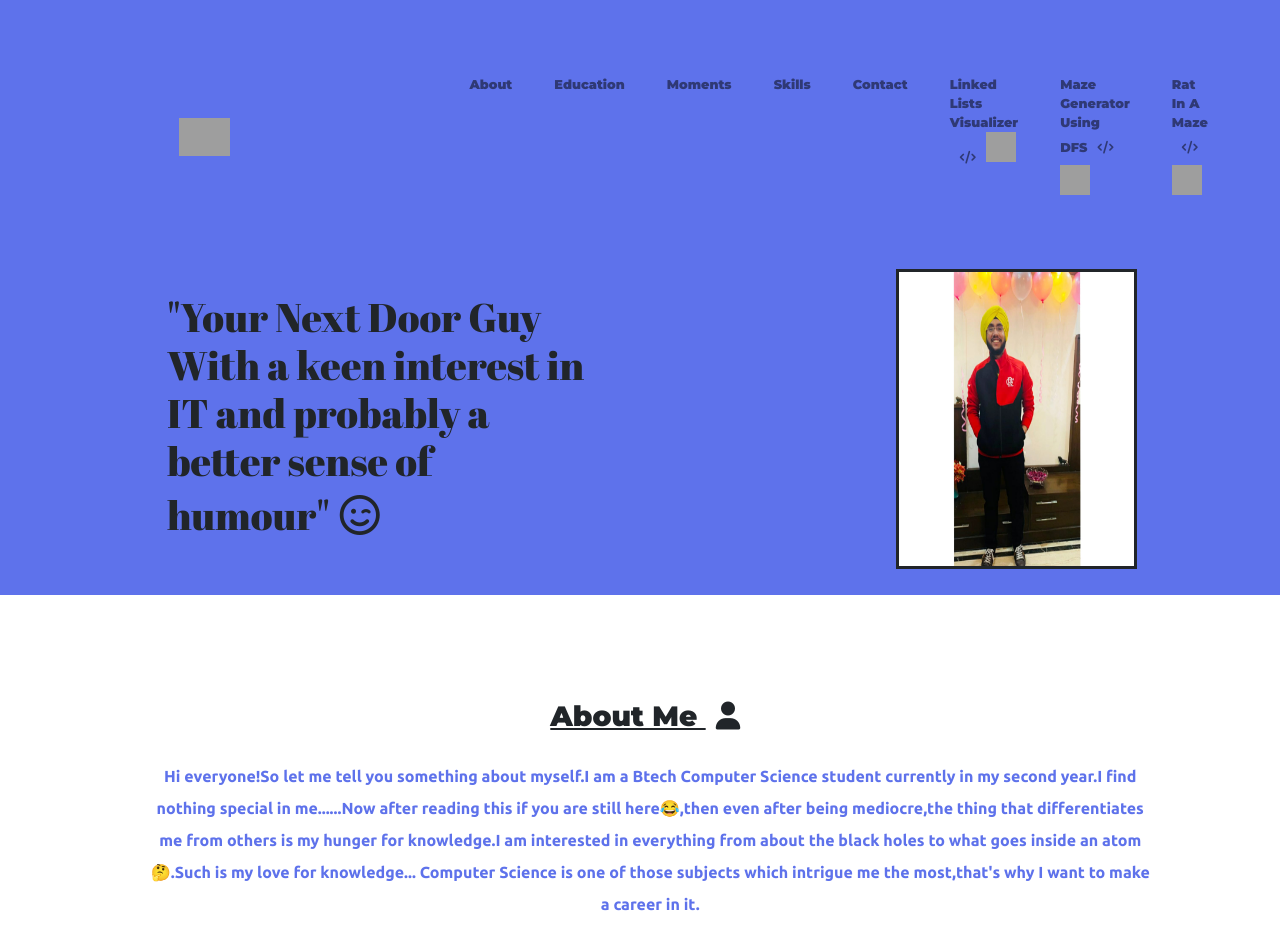
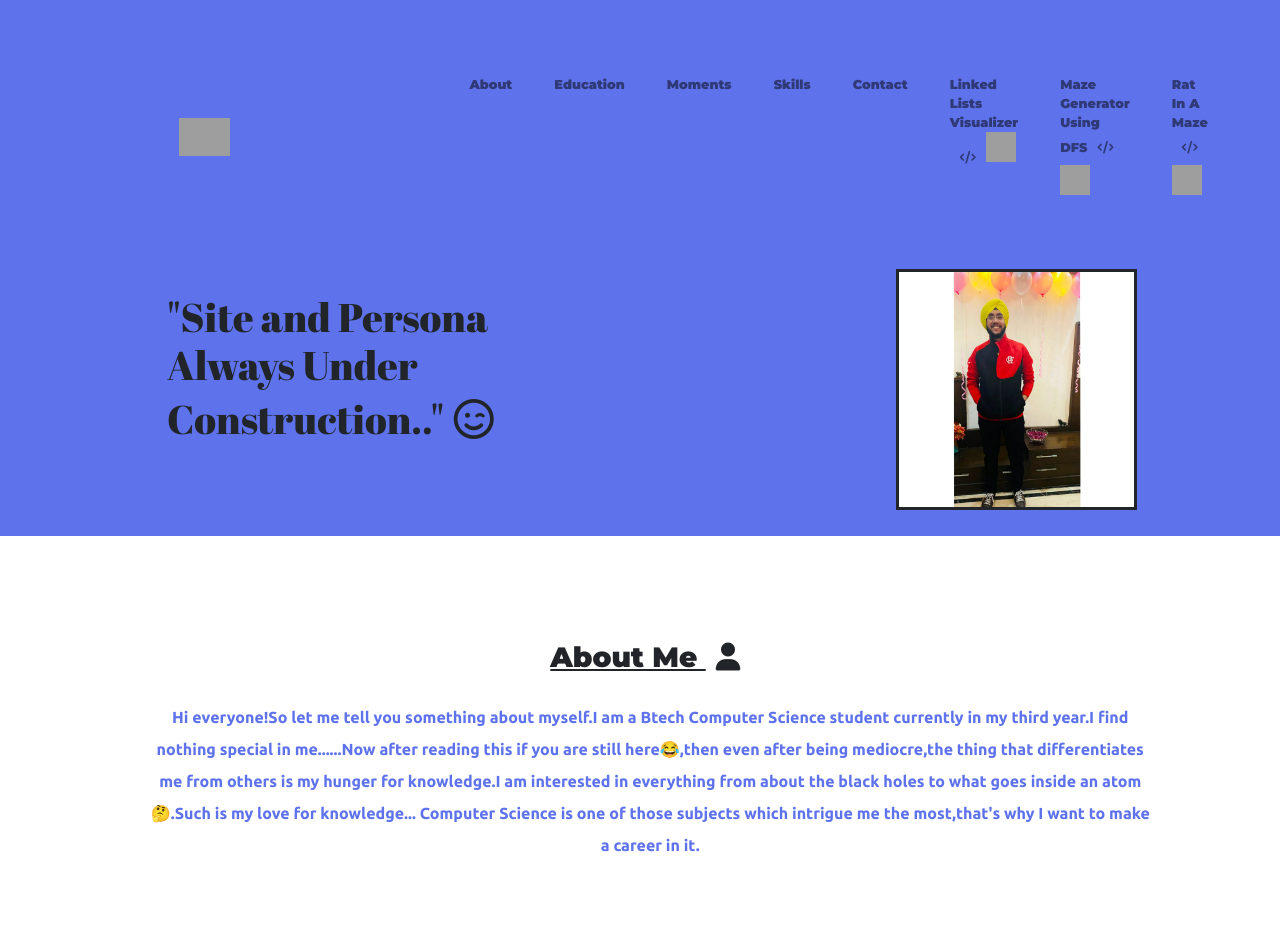
Before and after one commit to dhananjaySinghMakkerr/dhananjaysinghmakkerr.github.io, a plain HTML site: page index.html in a window 1280 px wide. Shown: the top 952 px of the page. Drawn offline with nearby package versions, Linux system fonts and the light colour scheme; grey boxes are pictures that could not be loaded.

Commit message:
Update index.html

```diff
--- a/index.html
+++ b/index.html
@@ -71,7 +71,7 @@
       </div>
       <div class="row">
         <div class="col-lg-6">
-          <h1 class="mainh1">"Your Next Door Guy With a keen interest in IT and probably a better sense of humour"<i class="far fa-smile-wink"></i></h1>
+          <h1 class="mainh1">"Site and Persona Always Under Construction.."<i class="far fa-smile-wink"></i></h1>
         </div>
         <div class="col-lg-6">
           <img id="picheading" src="WhatsApp Image 2021-09-17 at 19.36.05.jpeg" />
@@ -90,7 +90,7 @@
         <a id="aboutme_section">
           <h3 class="mainh3">About Me <i class="fas fa-user"></i></i></h3>
           <p class="intro">
-            Hi everyone!So let me tell you something about myself.I am a Btech Computer Science student currently in my second year.I find nothing special in me......Now after
+            Hi everyone!So let me tell you something about myself.I am a Btech Computer Science student currently in my third year.I find nothing special in me......Now after
             reading this if you are still here😂,then even after being mediocre,the thing that differentiates me from others is my hunger for knowledge.I am interested in everything
             from about the black holes to what goes inside an atom🤔.Such is my love for knowledge...
             Computer Science is one of those subjects which intrigue me the most,that's why I want to make a career in it.
```
